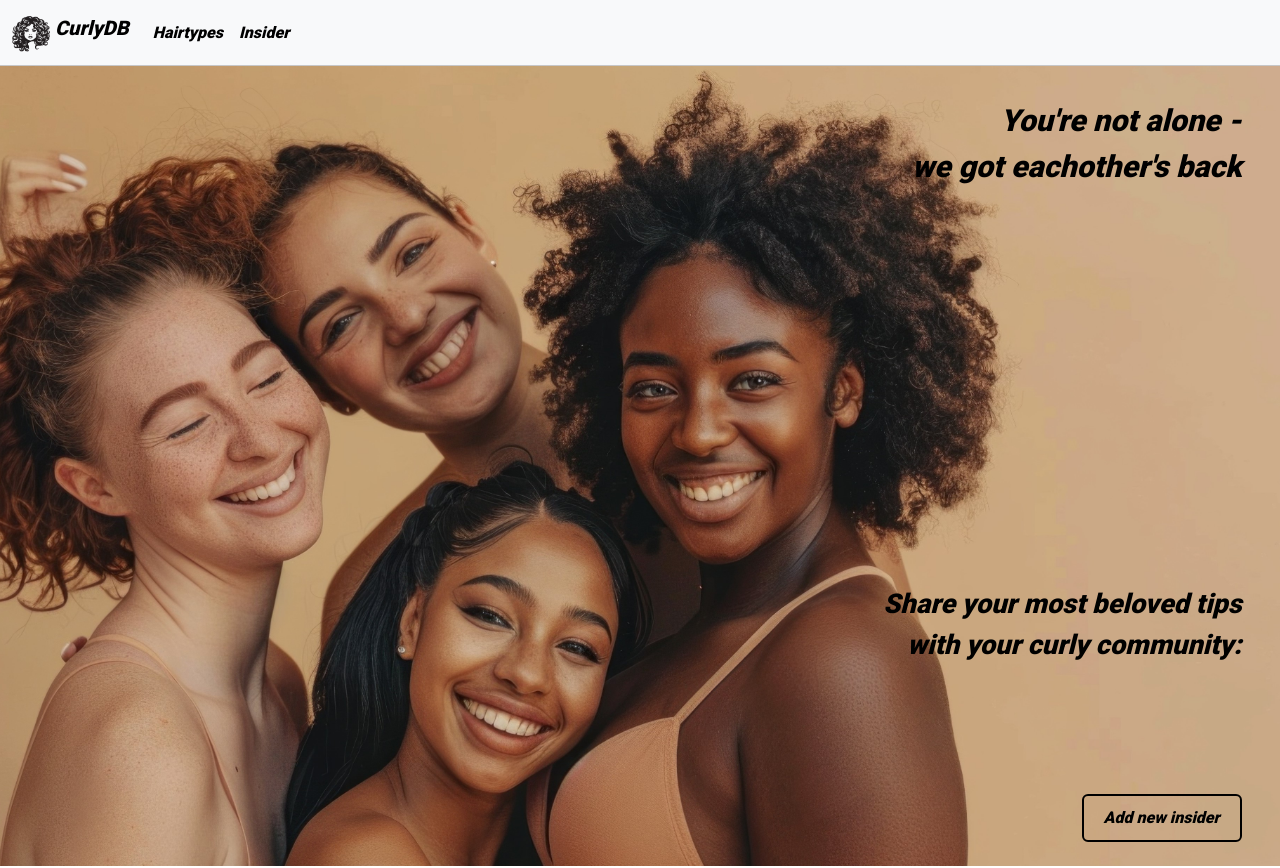
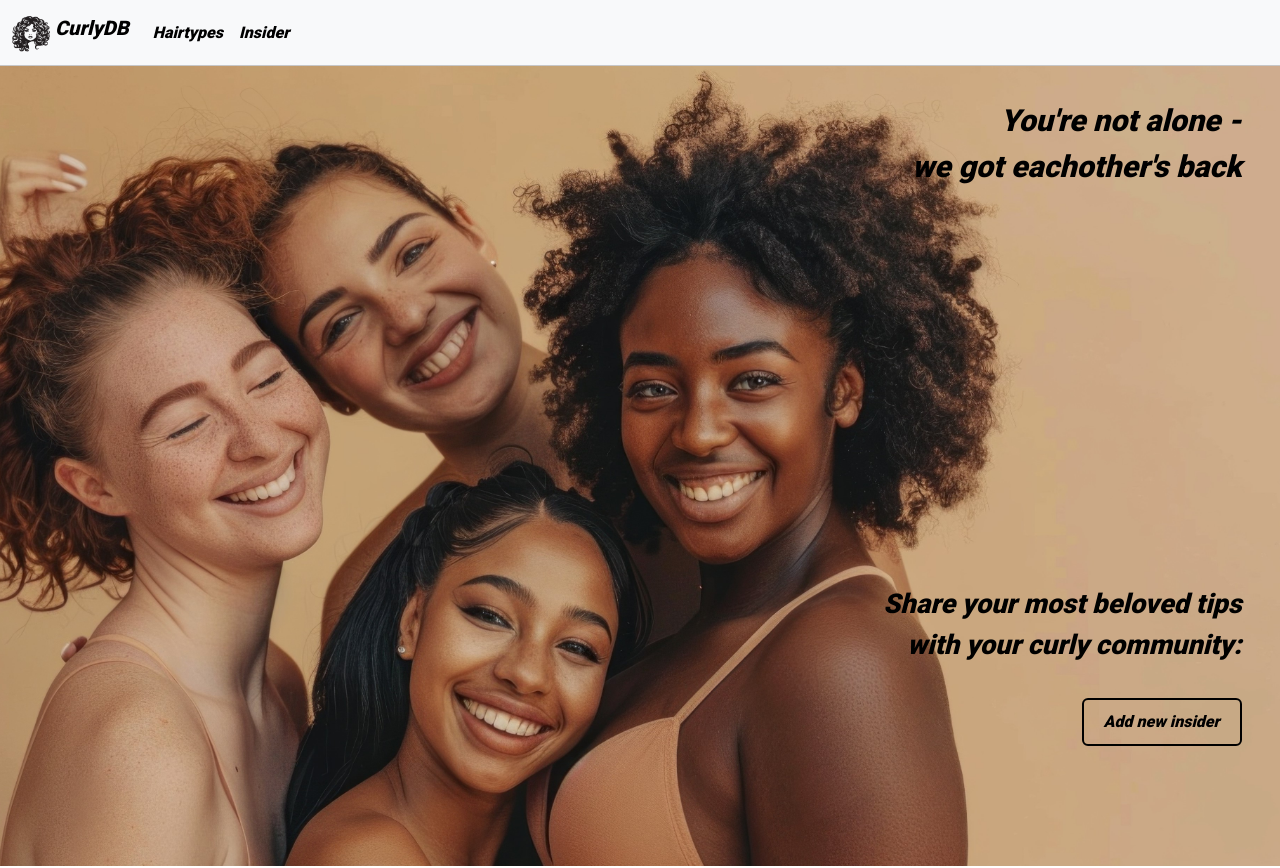
Before and after one commit to selintyrs/curlyDB, a SvelteKit app: page /insider in a window 1280 px wide. Shown: the top 868 px of the page. Built offline with nearby package versions, Linux system fonts and the light colour scheme; no server answers; the database is empty.

Commit message:
button up

```diff
--- a/src/routes/insider/+page.svelte
+++ b/src/routes/insider/+page.svelte
@@ -102,7 +102,7 @@
 
     .btn {
   position: absolute; /* Ensure the button is positioned relative to the container */
-  bottom: 3%; /* Push the button to the bottom */
+  bottom: 15%; /* Push the button to the bottom */
   right: 3%; /* Push the button to the right */
   border-color: black;
   border-width: 2px;
```
